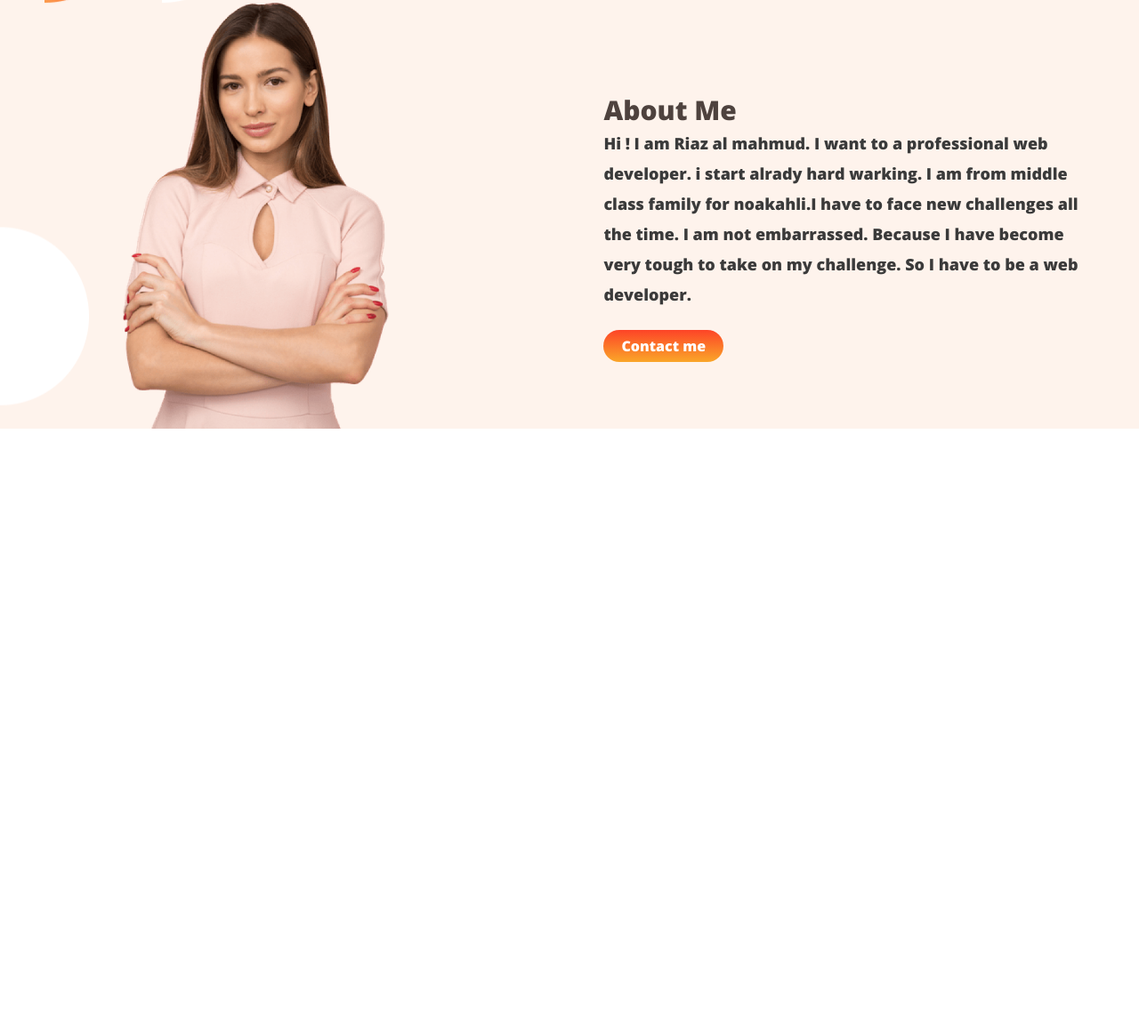
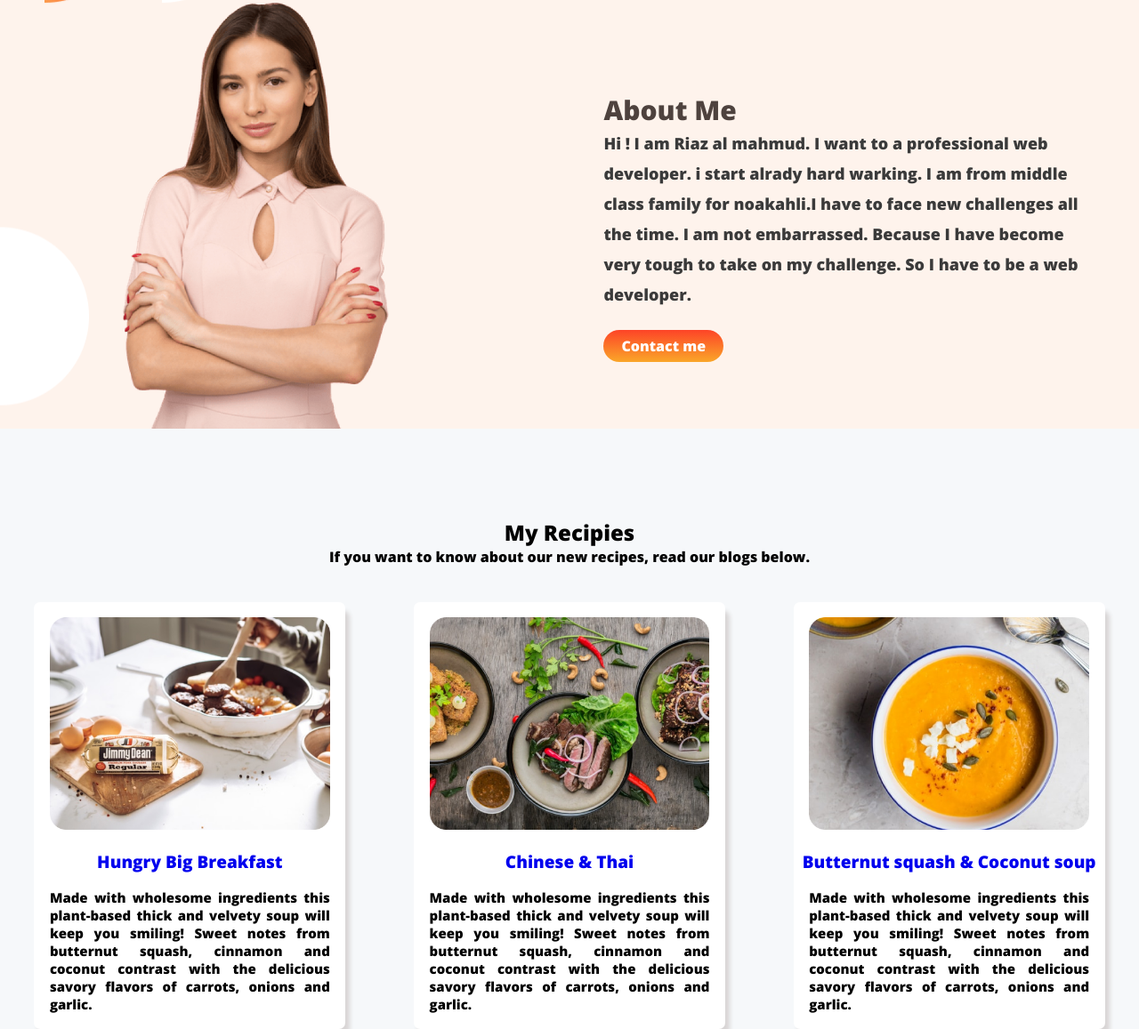
Before and after one commit to Riazalmahmud/assignment-01, a plain HTML site: page index.html in a window 1280 px wide. Shown: the part 709-1866 px from the top of the page at 89% size. Before the commit the page ends 1196 px from the top, so only its background shows below. Drawn offline with nearby package versions, Linux system fonts and the light colour scheme.

Commit message:
blog section add

```diff
--- a/index.html
+++ b/index.html
@@ -41,7 +41,37 @@
             <a class="contact-button" href="https://www.facebook.com/profile.php?id=100004108383340" target="_blank"
                 rel="noopener noreferrer">Contact me</a>
         </div>
-    </section>
+    </section><!-- End About Section -->
+    <!-- Start blog Section -->
+    <section class="bolg-section padding-top">
+        <h2>My Recipies</h2>
+        <p>If you want to know about our new recipes, read our blogs below.</p>
+        <div class="bolg">
+            <div class="blog-content">
+                <img src="images/food/Project Cover.jpg" alt="">
+                <h3> <a href="https://www.facebook.com/profile.php?id=100004108383340">Hungry Big Breakfast</a> </h3>
+                <p>Made with wholesome ingredients this plant-based thick and velvety soup will keep you smiling! Sweet
+                    notes from butternut squash, cinnamon and coconut contrast with the delicious savory flavors of
+                    carrots, onions and garlic.</p>
+            </div>
+            <div class="blog-content">
+                <img src="images/food/Project Cover1.jpg" alt="">
+                <h3> <a href="https://www.facebook.com/profile.php?id=100004108383340">
+                        Chinese & Thai</a> </h3>
+                <p>Made with wholesome ingredients this plant-based thick and velvety soup will keep you smiling! Sweet
+                    notes from butternut squash, cinnamon and coconut contrast with the delicious savory flavors of
+                    carrots, onions and garlic.</p>
+            </div>
+            <div class="blog-content">
+                <img src="images/food/Project Cover.png" alt="">
+                <h3> <a href="https://www.facebook.com/profile.php?id=100004108383340">Butternut squash & Coconut
+                        soup</a> </h3>
+                <p>Made with wholesome ingredients this plant-based thick and velvety soup will keep you smiling! Sweet
+                    notes from butternut squash, cinnamon and coconut contrast with the delicious savory flavors of
+                    carrots, onions and garlic.</p>
+            </div>
+        </div>
+    </section><!-- End blog Section -->
 </body>
 
 </html>
--- a/style.css
+++ b/style.css
@@ -49,7 +49,7 @@ color: #ffffff;
 border-radius: 20px;
 }/* End slider section css */
 
-
+/* Star about section css */
 .about-section{
     display: flex;
     background-image: url(images/shapes/7.png);
@@ -72,4 +72,40 @@ color: #4e423e;
     background-image: linear-gradient(#fd4427,#faa629);
     color: #ffffff;
     border-radius: 20px;
-    }
+    }/* End about section css */
+
+/* Star blog section css */
+.bolg-section{
+    text-align: center;
+    background-color: #f6f8fa;
+}4
+.bolg-section h2{
+        font-size: 30px;
+        color: #4e423e;
+}
+.bolg{
+    display: flex;
+    margin-top: 40px;
+}
+.blog-content {
+    width: 30%;
+    margin-left: 3%;
+    margin-right: 3%;
+    border-radius: 7px;
+    box-shadow: 5px 10px 5px #d8d5d5;
+    background-color: #ffffff;
+}
+.blog-content img{
+width: 90%;
+padding: 5%;
+}
+.blog-content h3 a{
+text-decoration: none;
+font-size: 19px;
+}
+.blog-content p {
+    font-size: 15px;
+    font-weight: 300;
+    text-align: justify;
+    padding: 5%;
+}
```
